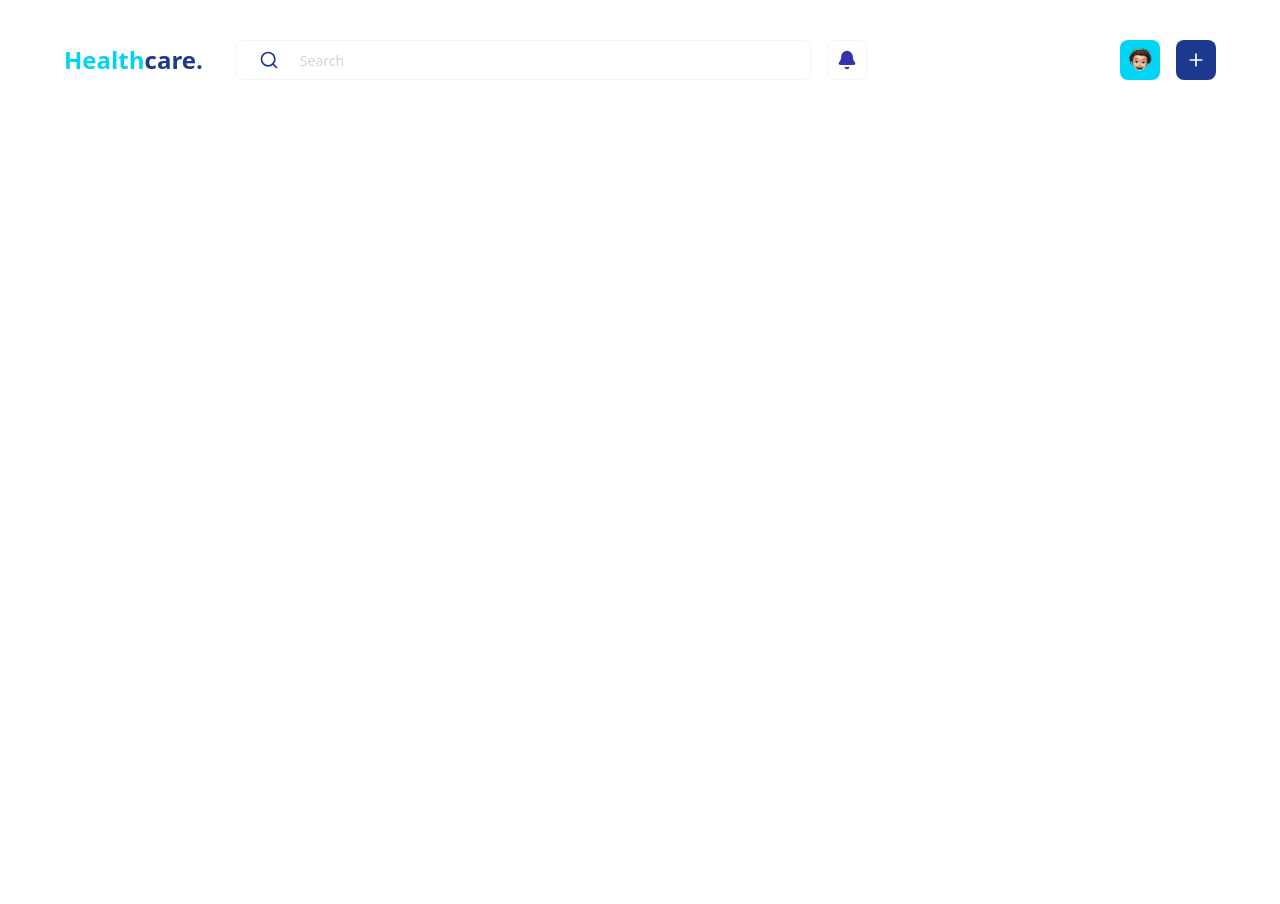
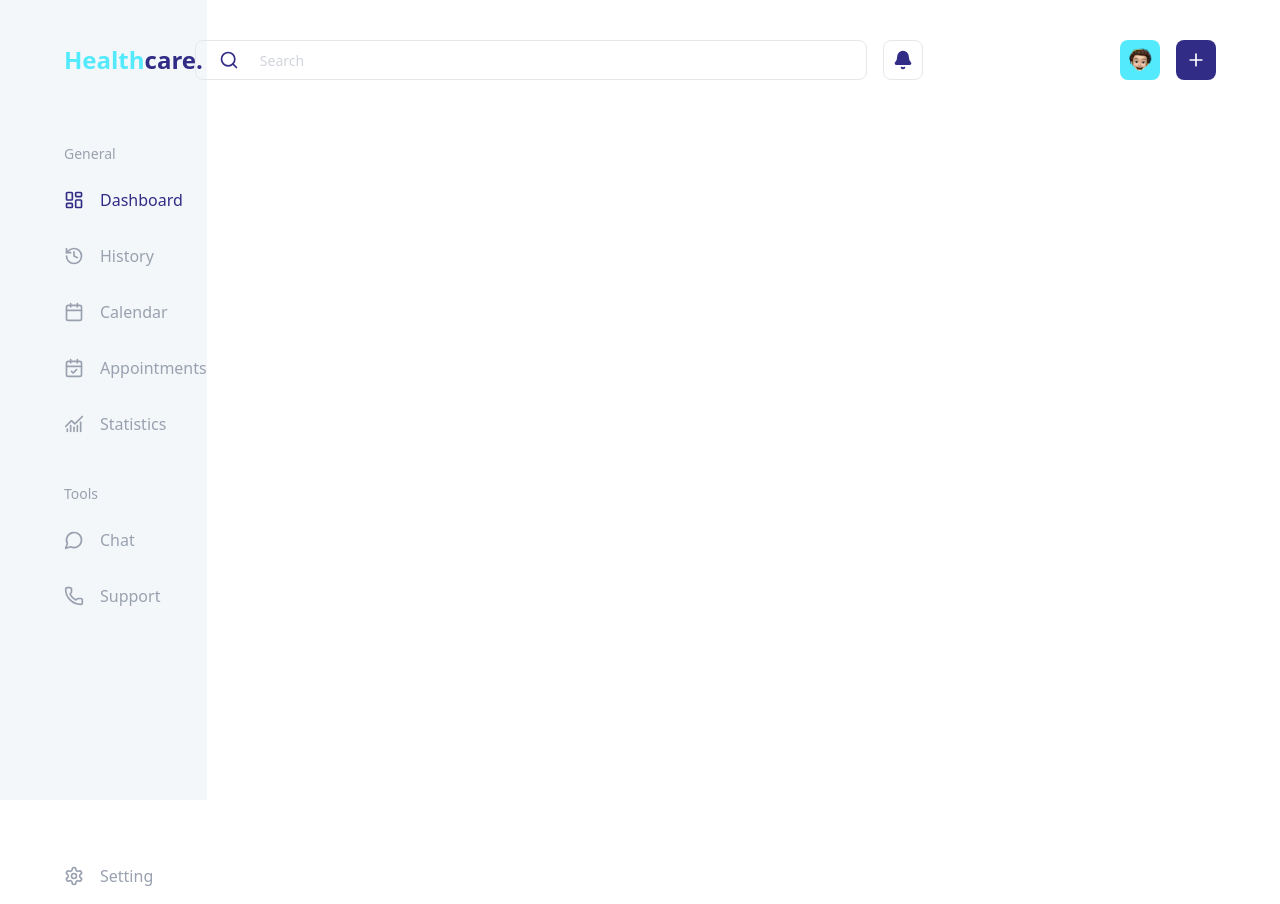
Before and after one commit to SatyabratDeveloper/healthcare-dashboard, a React (Vite) app: page / in a window 1280 px wide. Before the commit the page ends 800 px from the top, so only its background shows below. Built offline with nearby package versions, Linux system fonts and the light colour scheme.

Commit message:
add Sidebar component and navLinks data file

```diff
--- a/src/App.jsx
+++ b/src/App.jsx
@@ -1,9 +1,12 @@
-import { Header } from "./components";
+import { Header, Sidebar } from "./components";
 
 function App() {
   return (
     <div className="min-h-screen">
       <Header />
+      <div className="grid grid-cols-[1fr_3fr_3fr]">
+        <Sidebar />
+      </div>
     </div>
   );
 }
--- a/src/components/Header/Header.jsx
+++ b/src/components/Header/Header.jsx
@@ -4,27 +4,27 @@ import { SearchInput } from "../";
 
 const Header = () => {
   return (
-    <header className="grid grid-cols-[1fr_3fr_3fr] items-center px-16 py-10 gap-8">
+    <header className="absolute grid grid-cols-[1fr_3fr_3fr] w-full items-center px-16 py-10 gap-8">
       {/* Logo */}
-      <div className="text-2xl font-bold text-gray-900">
-        <span className="text-cyan-400">Health</span>
-        <span className="text-blue-900">care.</span>
+      <div className="text-2xl font-bold text-gray-900 cursor-pointer">
+        <span className="text-cyan-300">Health</span>
+        <span className="text-indigo-900">care.</span>
       </div>
 
       {/* Search bar and Notification */}
-      <div className="flex gap-4 justify-center">
+      <div className="flex gap-4 justify-center items-center">
         <SearchInput />
-        <button className="h-10 w-10 border border-gray-100 hover:border-gray-200 cursor-pointer rounded-lg">
-          <Bell className="w-5 h-5 text-[#3534aa] fill-[#3534aa] m-auto" />
+        <button className="h-10 w-10 border border-gray-200 hover:border-gray-300 cursor-pointer rounded-lg">
+          <Bell className="w-5 h-5 text-indigo-900 fill-indigo-900 m-auto" />
         </button>
       </div>
 
       {/* Controls */}
       <div className="flex items-center gap-4 justify-end">
-        <div className="flex items-center justify-center h-10 w-10 bg-cyan-400 text-white rounded-lg hover:bg-cyan-300 cursor-pointer">
+        <div className="flex items-center justify-center h-10 w-10 bg-cyan-300 text-white rounded-lg hover:bg-cyan-400 cursor-pointer">
           <img src={avatar} alt="User Avatar" className="h-7" />
         </div>
-        <button className="flex items-center justify-center h-10 w-10 bg-blue-900 text-white rounded-lg hover:bg-blue-800 cursor-pointer">
+        <button className="flex items-center justify-center h-10 w-10 bg-indigo-900 text-white rounded-lg hover:bg-indigo-800 cursor-pointer">
           <Plus className="w-5 h-5" />
         </button>
       </div>
--- /dev/null
+++ b/src/components/Sidebar/Sidebar.jsx
@@ -0,0 +1,42 @@
+import * as Icons from "lucide-react";
+import { navLinks } from "../../data/navLinks";
+
+const Sidebar = () => {
+  return (
+    <nav className="bg-slate-100/75 h-screen pt-28 pl-16">
+      {navLinks.map((section, index) => (
+        <div key={index}>
+          {/* Navigation sections */}
+          <p
+            className={`text-sm text-gray-400 font-medium  ${
+              section.sectionTitle === "Setting" ? "hidden" : "mb-2 mt-8"
+            }`}
+          >
+            {section.sectionTitle}
+          </p>
+          {/* Navigation links, icons */}
+          <ul>
+            {section.links.map((link, i) => {
+              const Icon = Icons[link.icon];
+              return (
+                <li
+                  key={i}
+                  className={`flex items-center gap-4 py-4 rounded-lg font-medium cursor-pointer ${
+                    link.label === "Dashboard"
+                      ? "text-indigo-900"
+                      : "text-gray-400 hover:text-indigo-900"
+                  } ${section.sectionTitle === "Setting" ? "mt-56" : ""}`}
+                >
+                  <Icon className="w-5 h-5" />
+                  {link.label}
+                </li>
+              );
+            })}
+          </ul>
+        </div>
+      ))}
+    </nav>
+  );
+};
+
+export default Sidebar;
--- a/src/components/UI/SearchInput.jsx
+++ b/src/components/UI/SearchInput.jsx
@@ -2,14 +2,14 @@ import { Search } from "lucide-react";
 
 const SearchInput = () => {
   return (
-    <div className="relative w-xl">
+    <div className="relative w-2xl -ml-10">
       <div className="absolute inset-y-0 left-0 flex items-center pl-6 pointer-events-none">
-        <Search className="text-blue-900 w-5 h-5" />
+        <Search className="text-indigo-900 w-5 h-5" />
       </div>
       <input
         type="text"
         placeholder="Search"
-        className="h-10 w-full pl-16 pr-4 text-sm border border-gray-100 rounded-lg placeholder-gray-300 placeholder:font-medium outline-none"
+        className="h-10 w-full pl-16 pr-4 text-sm border border-gray-200 hover:border-gray-300 rounded-lg placeholder-gray-300 placeholder:font-medium outline-none"
       />
     </div>
   );
--- a/src/components/index.js
+++ b/src/components/index.js
@@ -1,4 +1,5 @@
 import Header from "./Header/Header";
 import SearchInput from "./UI/SearchInput";
+import Sidebar from "./Sidebar/Sidebar";
 
-export { Header, SearchInput };
+export { Header, SearchInput, Sidebar };
--- a/src/data/navLinks.js
+++ b/src/data/navLinks.js
@@ -0,0 +1,23 @@
+export const navLinks = [
+  {
+    sectionTitle: "General",
+    links: [
+      { label: "Dashboard", icon: "LayoutDashboard" },
+      { label: "History", icon: "History" },
+      { label: "Calendar", icon: "Calendar" },
+      { label: "Appointments", icon: "CalendarCheck" },
+      { label: "Statistics", icon: "ChartNoAxesCombined" },
+    ],
+  },
+  {
+    sectionTitle: "Tools",
+    links: [
+      { label: "Chat", icon: "MessageCircle" },
+      { label: "Support", icon: "Phone" },
+    ],
+  },
+  {
+    sectionTitle: "Setting",
+    links: [{ label: "Setting", icon: "Settings" }],
+  },
+];
```
